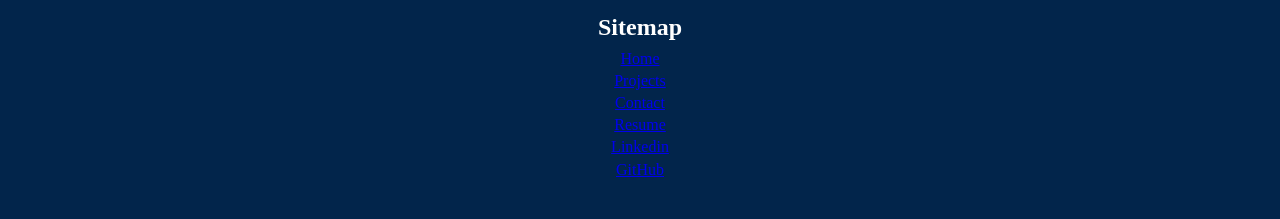
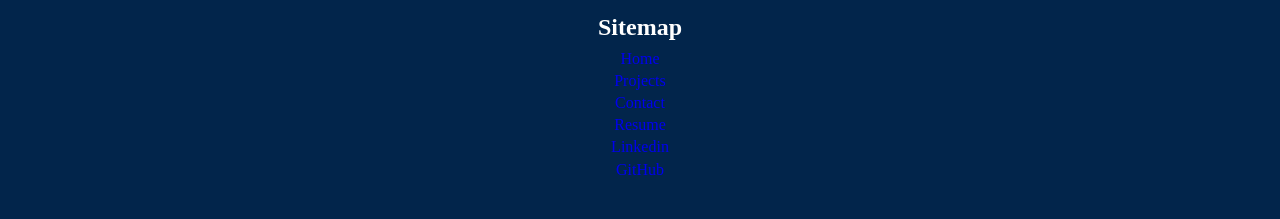
Before and after one commit to AkaraTawng/portfolio-mf-v2, a React (Create React App) app: page / in a window 1280 px wide. Shown: the part 432-651 px from the top of the page. Built offline with nearby package versions, Linux system fonts and the light colour scheme.

Commit message:
remove Link underline

```diff
--- a/src/main.css
+++ b/src/main.css
@@ -292,6 +292,9 @@
 #footer-wrapper #sitemap-contact-flex-container ul {
   list-style-type: none;
 }
+#footer-wrapper #sitemap-contact-flex-container .footer-link {
+  text-decoration: none;
+}
 #footer-wrapper #sitemap-contact-flex-container .footer-link:visited {
   color: white;
 }
--- a/src/scss/layout/_footer.scss
+++ b/src/scss/layout/_footer.scss
@@ -19,6 +19,7 @@
         }
 
         .footer-link {
+            text-decoration: none;
             &:visited {
                 color: white;
             }
```
Also changed, not shown: 1 other file (tests, documents, lock files or other folders).
